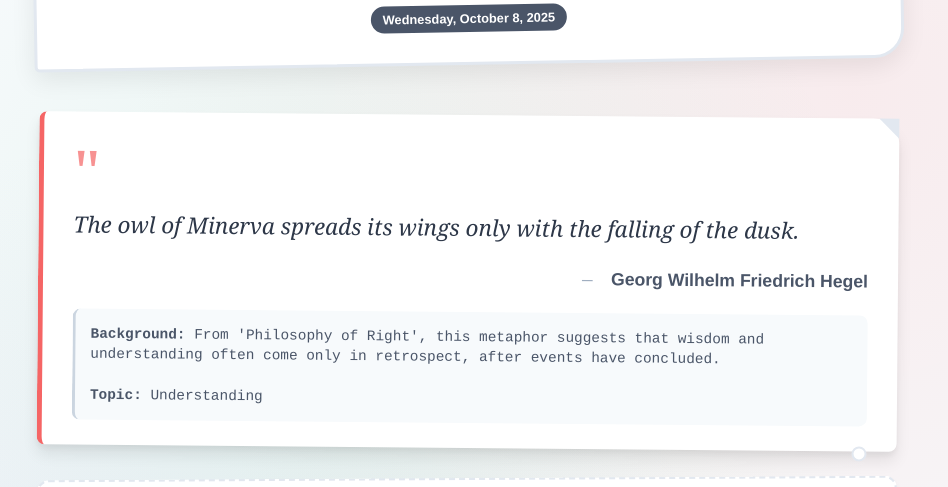
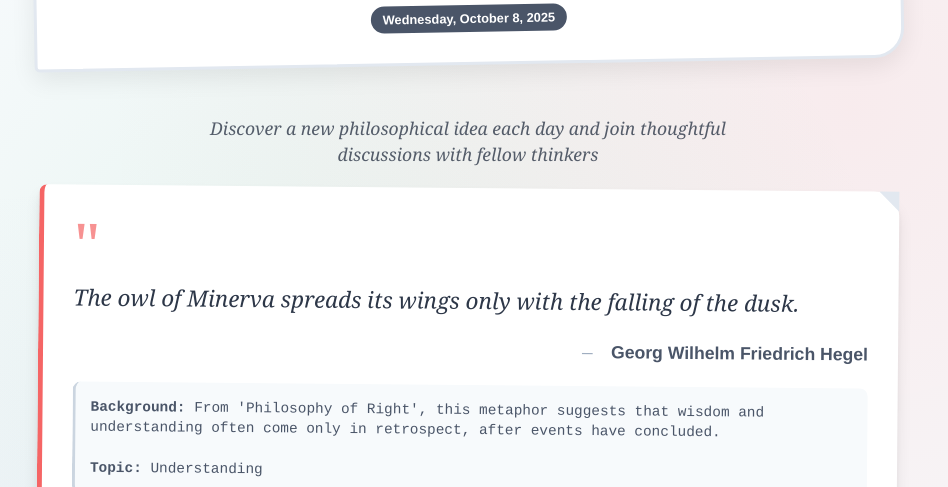
Before and after one commit to DavidShergold/Philosophical-Debate-Website, a plain HTML site: page index.html in a window 1280 px wide. Shown: the part 163-650 px from the top of the page, without its empty margins (172-1120 px from the left). Drawn offline with Linux system fonts and the light colour scheme.

Commit message:
Add site description explaining daily philosophical discussions
- Add clear explanation: 'Discover a new philosophical idea each day and join thoughtful discussions with fellow thinkers'
- Position description between header and main content for visibility
- Style with italic Georgia serif font for philosophical feel
- Center-aligned with subtle opacity for elegant appearance
- Helps visitors immediately understand the site's purpose

```diff
--- a/index.html
+++ b/index.html
@@ -25,6 +25,10 @@
                     <button class="signup-btn" id="signupBtn">register</button>
                 </div>
             </div>
+        </div>
+
+        <div class="site-description">
+            <p>Discover a new philosophical idea each day and join thoughtful discussions with fellow thinkers</p>
         </div>
 
         <div class="content-area">
--- a/styles.css
+++ b/styles.css
@@ -74,6 +74,23 @@ body {
     font-size: 0.8rem;
     font-family: 'Arial', sans-serif;
     font-weight: bold;
+}
+
+.site-description {
+    text-align: center;
+    margin: 20px 0;
+    padding: 0 20px;
+}
+
+.site-description p {
+    color: var(--text-color);
+    font-size: 1.1rem;
+    font-style: italic;
+    opacity: 0.8;
+    margin: 0;
+    font-family: 'Georgia', serif;
+    max-width: 600px;
+    margin: 0 auto;
 }
 
 .content-area {
```
